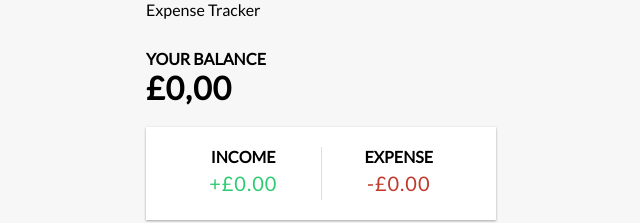
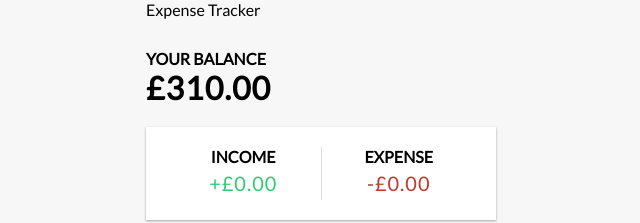
Before and after one commit to AL-ASHMALI/Expense-tracker, a React (Create React App) app: page / in a window 1280 px wide. Shown: the top 223 px of the page, without its empty margins (319-959 px from the left). Built offline with nearby package versions, Linux system fonts and the light colour scheme.

Commit message:
added calculation to display 'Your Balanac' to display the balnce dynamically

```diff
--- a/src/components/Balance.js
+++ b/src/components/Balance.js
@@ -1,10 +1,19 @@
-import React from 'react'
+import React, {useContext} from 'react';
+import { GlobalContext } from '../context/GlobalState';
+
 
 const Balance = () => {
+  const {transactions} = useContext(GlobalContext);
+
+  const amount = transactions.map(transaction => transaction.amount)
+  const total = amount.reduce((acc, item) => (acc+=item), 0).toFixed(2);
+
+
+
   return (
     <>
       <h4>Your Balance</h4>
-      <h1>£0,00</h1>
+      <h1>£{total}</h1>
     </>
   )
 }
```
